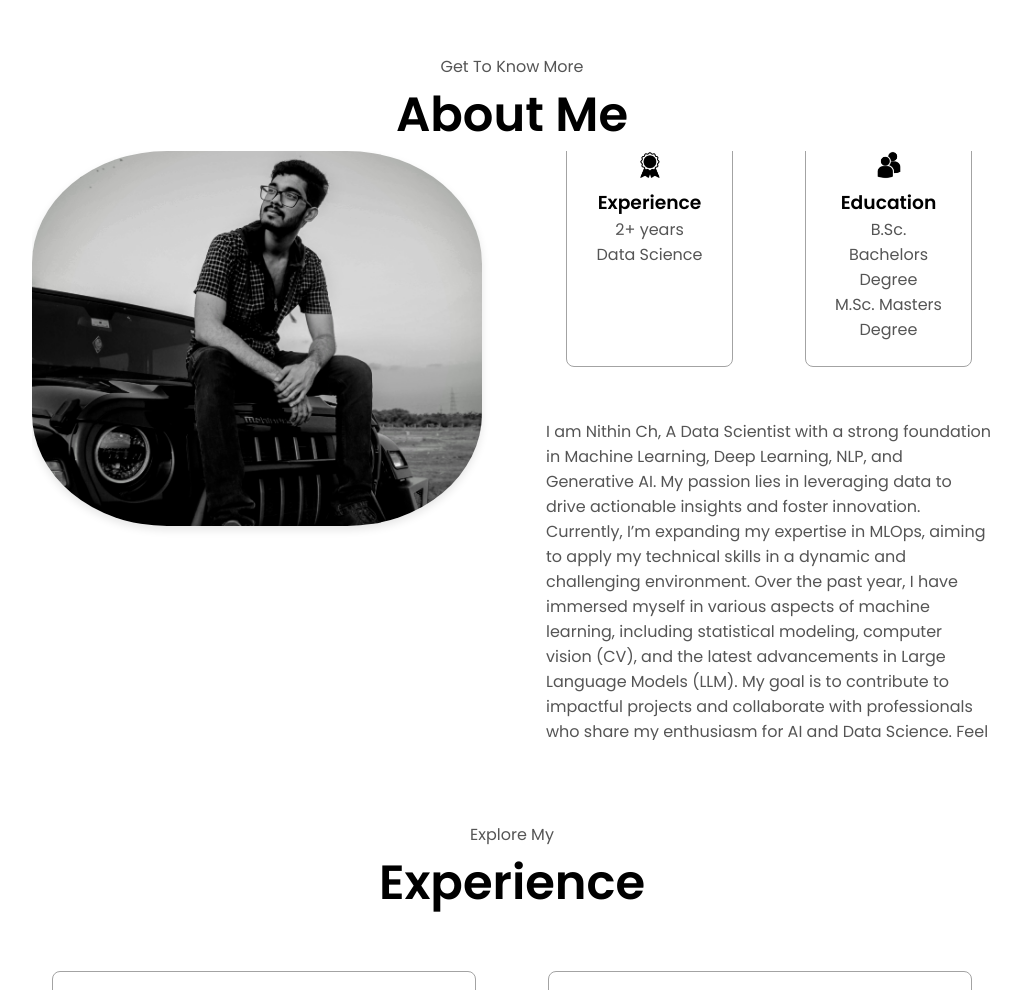
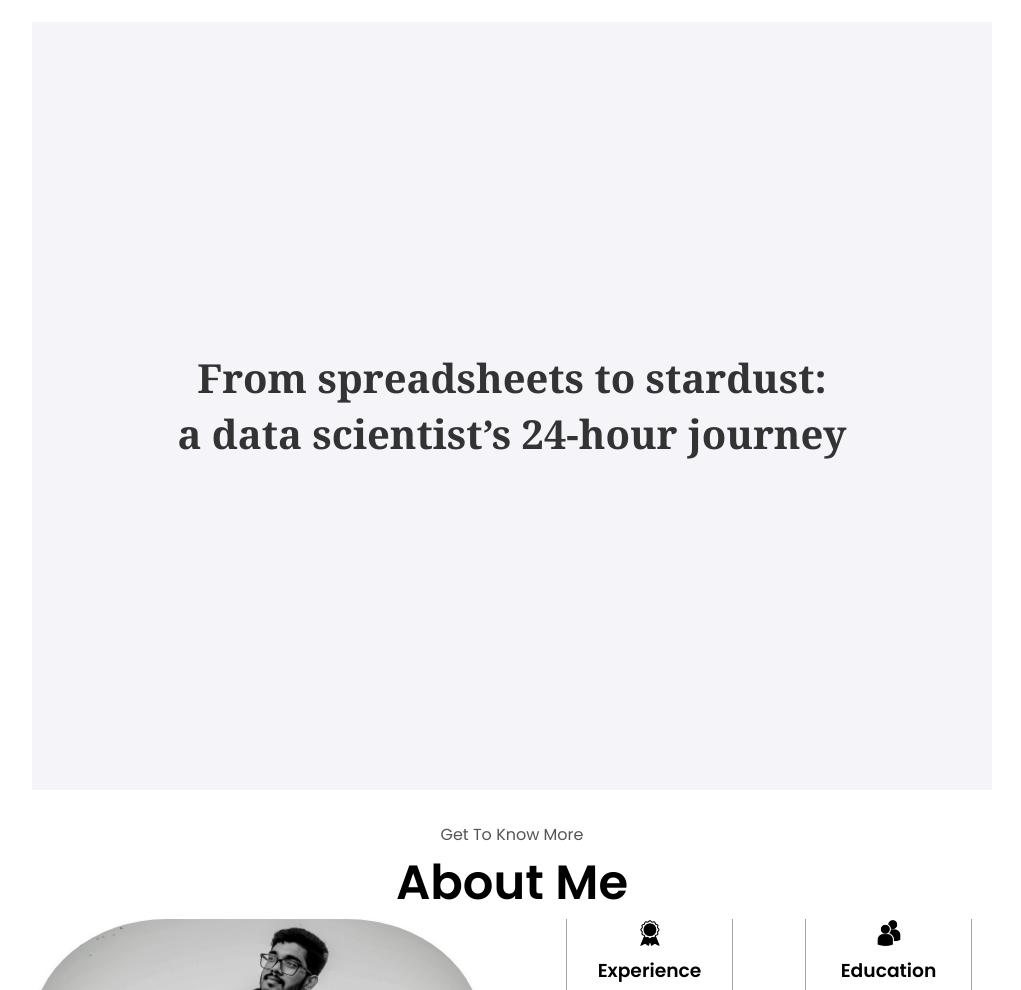
Before and after one commit to Nithin8919/My-Portfolio-website, a plain HTML site: page index.html in a window 1280 px wide. Shown: the part 874-1864 px from the top of the page, without its empty margins (128-1149 px from the left). Drawn offline with Linux system fonts and the light colour scheme.

Commit message:
quote added

```diff
--- a/index.html
+++ b/index.html
@@ -71,6 +71,11 @@
             onclick="location.href='https://github.com/'"
           />
         </div>
+      </div>
+    </section>
+    <section id="hero-quote">
+      <div class="quote-container">
+        <h1 class="hero-quote">From spreadsheets to stardust:<br />a data scientist’s 24-hour journey</h1>
       </div>
     </section>
     <section id="about">
--- a/style.css
+++ b/style.css
@@ -372,6 +372,27 @@ section {
   gap: 1rem;
 }
 
+#hero-quote {
+  display: flex;
+  justify-content: center;
+  align-items: center;
+  text-align: center;
+  background-color: #f4f4f9; /* Light background for contrast */
+  padding: 50px 20px;
+}
+
+.quote-container {
+  max-width: 800px;
+}
+
+.hero-quote {
+  font-size: 2.5rem; /* Adjust size as needed */
+  font-weight: bold;
+  color: #333; /* Text color */
+  line-height: 1.4;
+  font-family: 'Georgia', serif; /* Elegant font */
+}
+
 /* ABOUT SECTION */
 
 #about {
```
